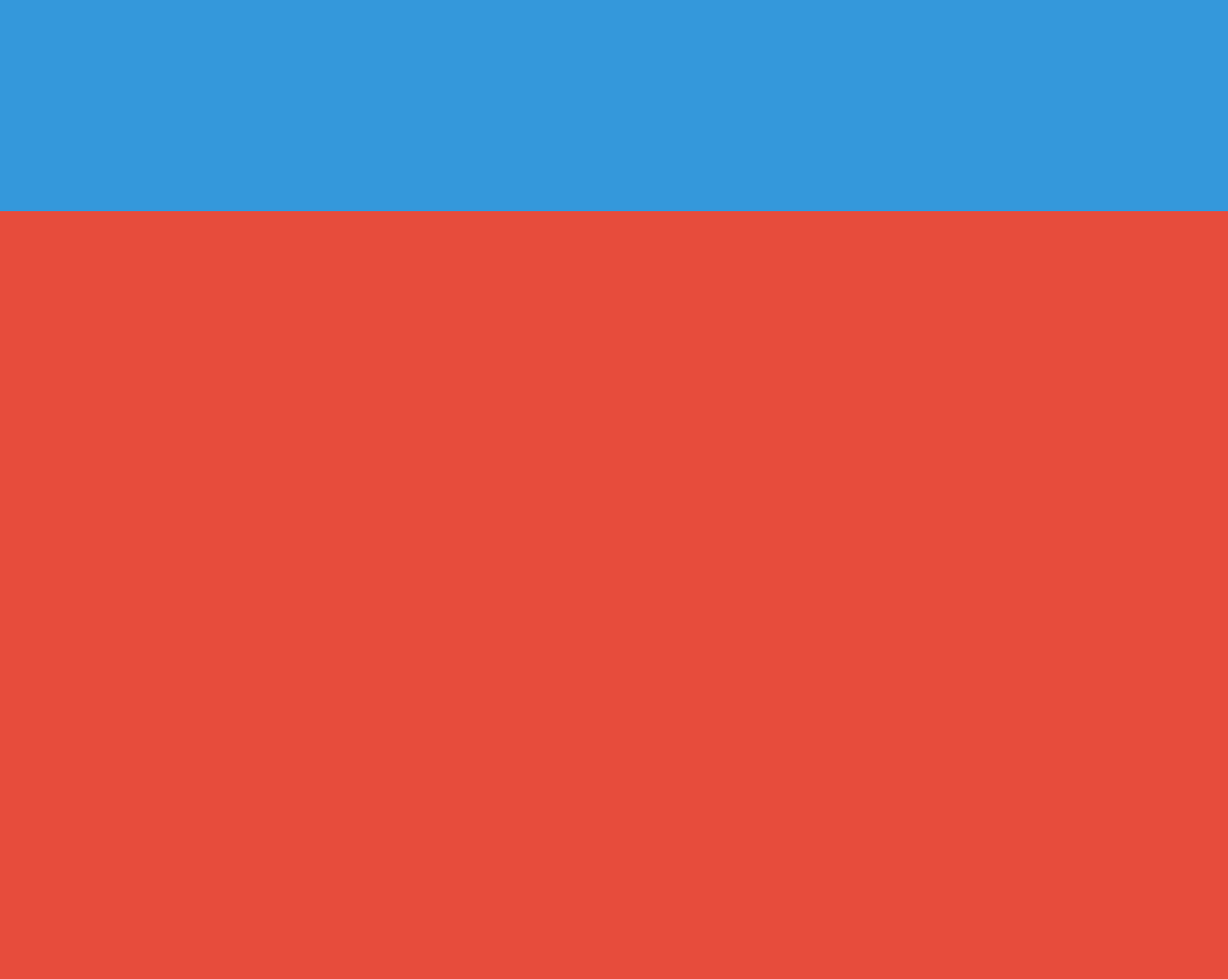
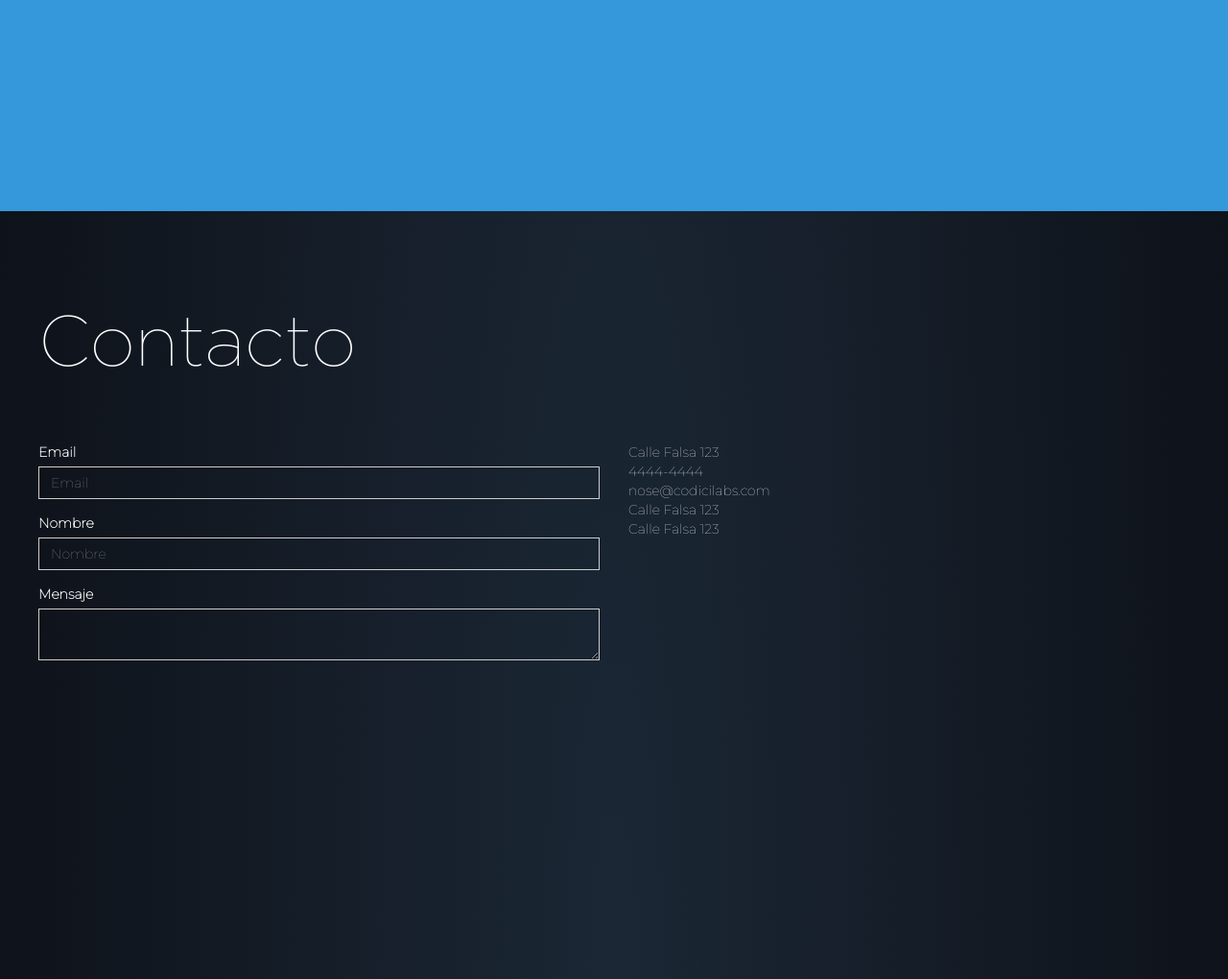
Before and after one commit to codicilabs/landing-page, a PHP site: page /new/index.html in a window 1280 px wide. Shown: the part 3280-4300 px from the top of the page at 96% size. Before the commit the page ends 3500 px from the top, so only its background shows below. Run offline with PHP 8.4, Linux system fonts and the light colour scheme; some web fonts are replaced.

Commit message:
empiezo seccion contacto

```diff
--- a/new/css/soon.css
+++ b/new/css/soon.css
@@ -91,6 +91,25 @@ body{
 }
 
 
+
+/***************/
+/* Contacto */
+/***************/
+#contacto{
+	color: #fff;
+	font-family: 'Montserrat';
+}
+#contacto .form{
+	margin-top: 60px;
+}
+.form-control{
+	border-radius: 0;
+	background-color: inherit;
+
+}
+
+
+
 /***************/
 /* Helpers */
 /***************/
--- a/new/index.html
+++ b/new/index.html
@@ -48,7 +48,7 @@
 		    <div class="collapse navbar-collapse" id="bs-example-navbar-collapse-1">
 		      <ul class="nav navbar-nav navbar-right">
 		        <li><a href="#">Nostros</a></li>
-		        <li><a href="#">Visión</a></li>
+		        <li><a href="#">Servicios</a></li>
 		        <li><a href="#">Portfolio</a></li>
 		        <li><a href="#">Contacto</a></li>
 
@@ -181,6 +181,36 @@
 		</section>
 		<!-- / Section -->
 
+		<section class="contacto" id="contacto" data-color="#3498db">
+			<h2>Contacto</h2>
+			<div class="row form">
+				<div class="col-md-6">
+					<form>
+					  <div class="form-group">
+					    <label for="email">Email</label>
+					    <input type="email" class="form-control" id="email" placeholder="Email">
+					  </div>
+					  <div class="form-group">
+					    <label for="name">Nombre</label>
+					    <input type="text" class="form-control" id="name" placeholder="Nombre">
+					  </div>
+					  <div class="form-group">
+					    <label for="message">Mensaje</label>
+					    <textarea class="form-control" name="message" id="message"></textarea>
+					  </div>
+					</form>
+				</div>
+				<div class="col-md-6 info">
+					Calle Falsa 123 <br />
+					4444-4444 <br />
+					nose@codicilabs.com <br />
+					Calle Falsa 123 <br />
+					Calle Falsa 123 <br />
+				</div>
+			</div>
+		</section>
+		<!-- / Section -->
+
 
 
 
```
